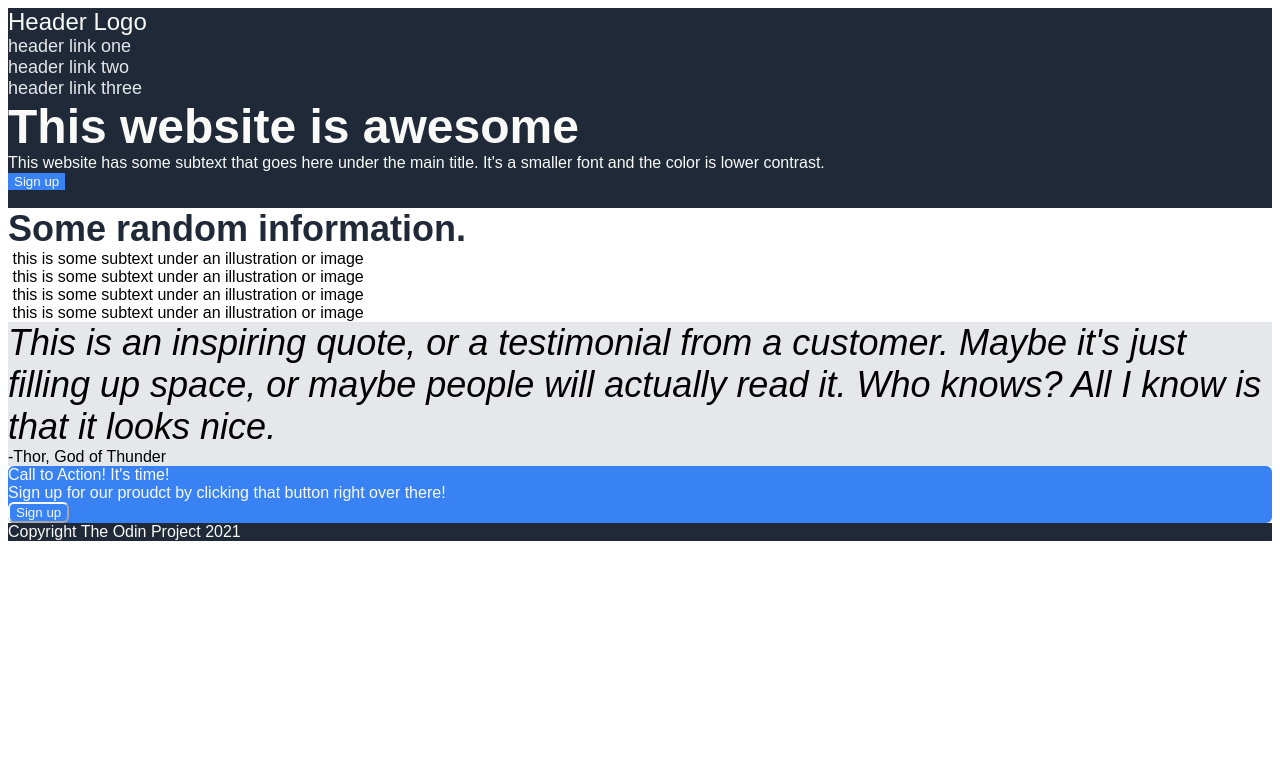
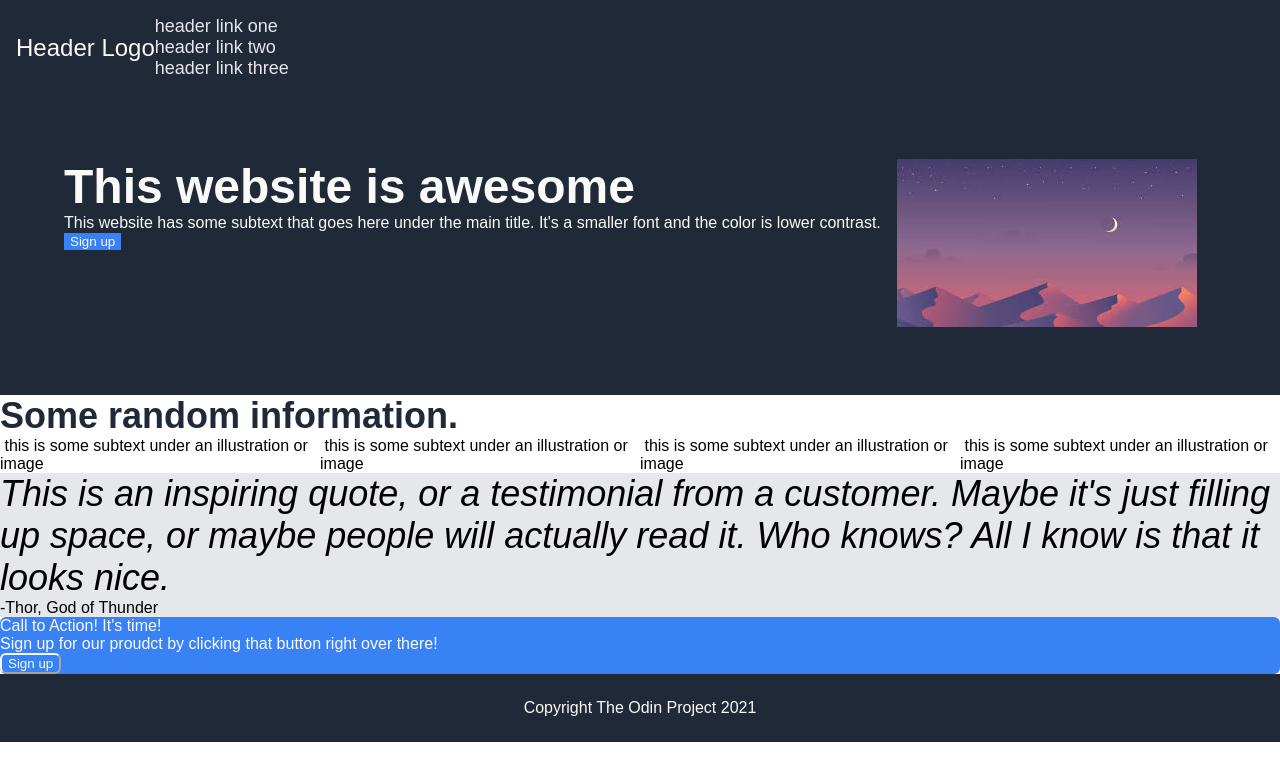
Before and after one commit to tk821/sample-website, a plain HTML site: page index.html in a window 1280 px wide. Drawn offline with Linux system fonts and the light colour scheme.

Commit message:
add more css rules, made some thing flexbox, can't figure out why header isn't space-around though

```diff
--- a/index.html
+++ b/index.html
@@ -2,11 +2,13 @@
 <html>
 <head>
     <meta charset="UTF-8">
+    <meta http-equiv="X-UA-Compatible" content="IE=edge">
+    <meta name="viewport" content="width=device-width, initial-scale=1.0">
     <title>Landing Page</title>
     <link href="style.css" rel="stylesheet">
 </head>
 <body>
-<div class="top">
+    <div class="hero">
         <div class="header">
             <div class="left">
                 Header Logo
@@ -25,7 +27,8 @@
                 <button>Sign up</button>
             </div>
             <div class="right">
-            <img>
+                <img class="placeholder" src="images/placeholder.jpeg" alt="placeholder image">
+            </div>
         </div>
     </div>
 
@@ -63,6 +66,7 @@
     </div>
 
     <div class="fourth">
+        <div class="content">
             <div class="left">
                 <div class="top">Call to Action! It's time!</div>
                 <div class="bottom">Sign up for our proudct by clicking that button right over there!</div>
@@ -71,12 +75,10 @@
                 <button id="sign-up">Sign up</button>
             </div>
         </div>
+    </div>
 
     <div class="footer">
         Copyright   The Odin Project 2021
     </div>
-</div>
-
-
 </body>
 </html>
--- a/style.css
+++ b/style.css
@@ -1,5 +1,12 @@
 body {
     font-family: Arial, Helvetica, sans-serif;
+    margin: 0;
+    /* Makes everything flexbox
+    display: flex;
+    flex-direction: column;
+    justify-content: space-between;
+    height: 100vh;
+    */
 }
 
 button {
@@ -13,6 +20,13 @@ button {
     color: #F9FAF8
 }
 
+.header {
+    display: flex;
+    padding: 16px;
+    justify-content: space-around;
+    align-items: center;
+}
+
 .header .left {
     font-size: 24px;
 }
@@ -22,9 +36,24 @@ button {
     color: #E5E7EB;
 }
 
+.first {
+    flex: auto;
+    display: flex;
+    gap: 16px;
+    padding: 64px;
+}
+
 #big-text {
     font-weight: 900;
     font-size: 48px;
+}
+
+.right {
+    flex: auto;
+}
+
+.second {
+    flex: auto;
 }
 
 .second .top {
@@ -33,8 +62,13 @@ button {
     font-weight: 900;
 }
 
+.second .bottom {
+    display: flex;
+}
+
 .third {
     background-color: #E5E7EB;
+    flex: auto;
 }
 
 .third .top {
@@ -47,6 +81,7 @@ button {
     background-color: #3882F6;
     color: #F9FAF8;
     border-radius: 6px;
+    flex: auto;
 }
 
 #sign-up {
@@ -54,3 +89,8 @@ button {
     border-radius: 6px;
     border-color: #F9FAF8;
 }
+
+.footer {
+    padding: 25px;
+    text-align: center;
+}
```
Also changed, not shown: images/placeholder.jpeg (added). Lines whose indentation alone changed are shown as unchanged.
